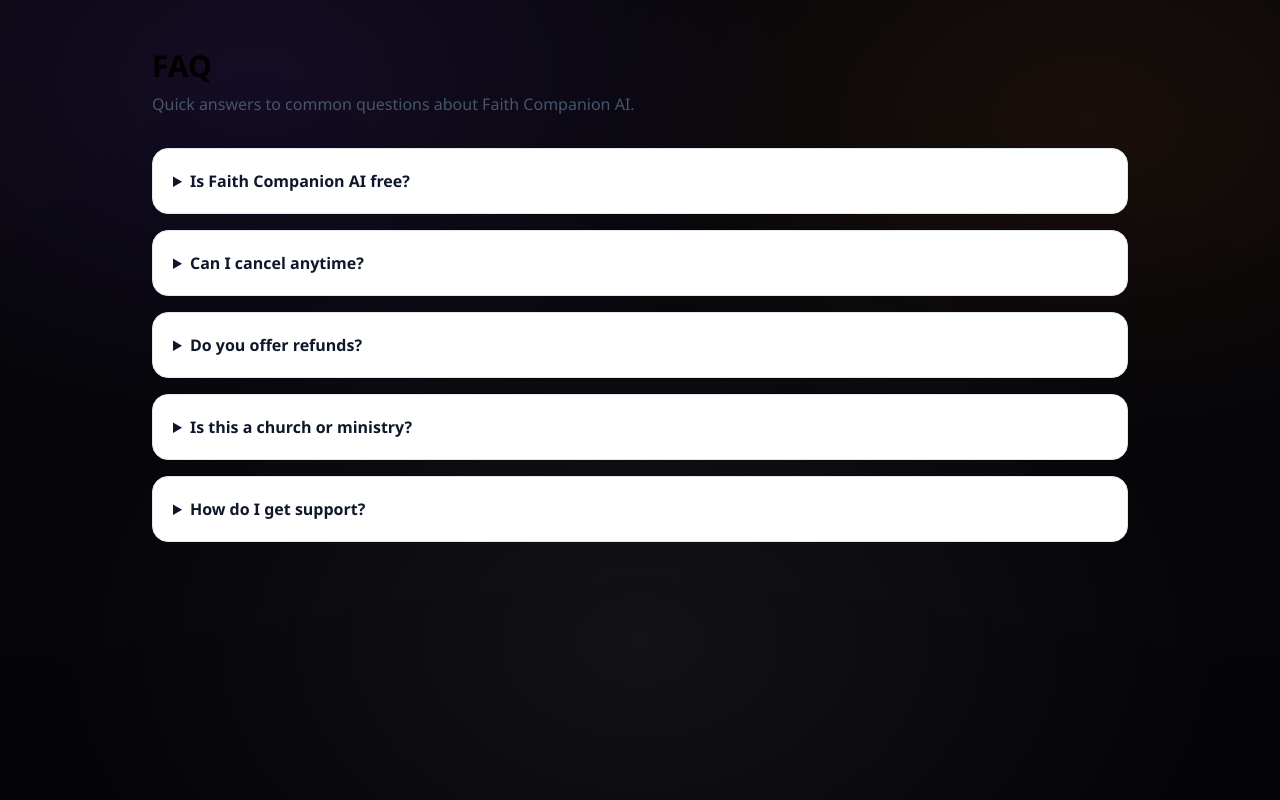
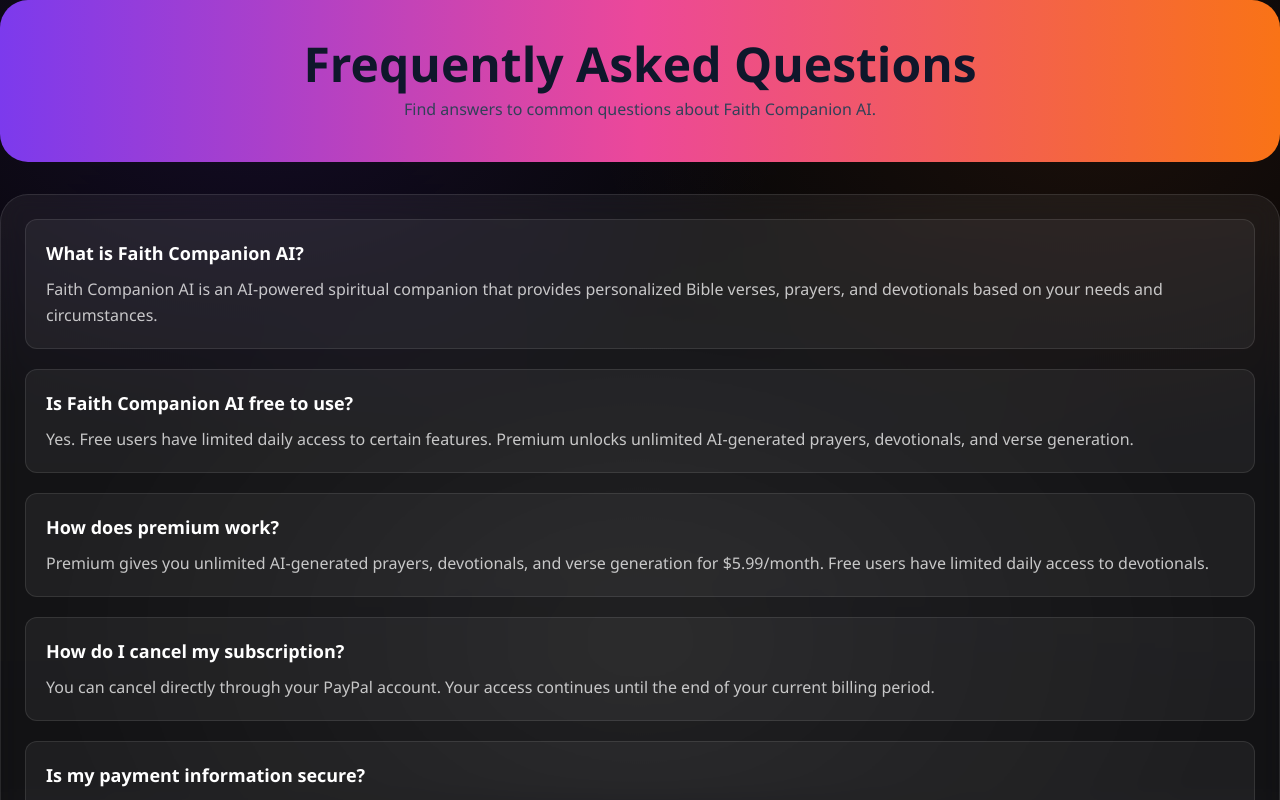
Before and after one commit to Tunjilor/faithcompanionai, a Next.js app: page /faq in a window 1280 px wide. Shown: the top 800 px of the page. Built offline with nearby package versions, Linux system fonts and the light colour scheme.

Commit message:
Update page.tsx

```diff
--- a/src/app/faq/page.tsx
+++ b/src/app/faq/page.tsx
@@ -1,49 +1,122 @@
-export default function FAQPage() {
-  const faqs = [
+import Link from "next/link";
+import BrandHeader from "@/components/BrandHeader";
+
+type FAQ = {
+  q: string;
+  a: string;
+};
+
+const FAQS: FAQ[] = [
   {
-      q: "Is Faith Companion AI free?",
-      a: "Yes. You can use core features for free. Premium unlocks extra limits and upcoming features.",
+    q: "What is Faith Companion AI?",
+    a: "Faith Companion AI is an AI-powered spiritual companion that provides personalized Bible verses, prayers, and devotionals based on your needs and circumstances.",
   },
   {
-      q: "Can I cancel anytime?",
-      a: "Yes. You can cancel your subscription at any time through your PayPal account. Your access stays active until the end of the billing period.",
+    q: "Is Faith Companion AI free to use?",
+    a: "Yes. Free users have limited daily access to certain features. Premium unlocks unlimited AI-generated prayers, devotionals, and verse generation.",
+  },
+  {
+    q: "How does premium work?",
+    a: "Premium gives you unlimited AI-generated prayers, devotionals, and verse generation for $5.99/month. Free users have limited daily access to devotionals.",
+  },
+  {
+    q: "How do I cancel my subscription?",
+    a: "You can cancel directly through your PayPal account. Your access continues until the end of your current billing period.",
+  },
+  {
+    q: "Is my payment information secure?",
+    a: "Yes. All payments are processed by PayPal and never stored by us. Your financial information is completely secure.",
+  },
+  {
+    q: "What Bible translations do you use?",
+    a: "We support KJV, NKJV, NIV, and ESV translations for Bible verses. You can select your preferred translation when generating content.",
+  },
+  {
+    q: "Can I share the content I generate?",
+    a: "Absolutely! We encourage sharing verses, prayers, and devotionals on social media to spread encouragement. Use our built-in sharing buttons or download as images.",
+  },
+  {
+    q: "How accurate are the Bible verses?",
+    a: "Our AI uses real Scripture from trusted Bible translations. However, we always recommend verifying verses with your own Bible for study purposes.",
+  },
+  {
+    q: "Can Faith Companion AI generate prayers for anxiety, healing, or guidance?",
+    a: "Yes. You can choose a topic like anxiety, healing, gratitude, strength, or guidance and generate a Bible-based prayer tailored to your request.",
+  },
+  {
+    q: "Can I save my favorite content?",
+    a: "Yes! Use the 'Save to Favorites' button to store verses, prayers, and devotionals. They're saved in your browser's local storage.",
+  },
+  {
+    q: "Does Faith Companion AI store my prayers or personal data?",
+    a: "Favorites and saved content are stored locally in your browser. Payment information is processed securely by PayPal. If you contact us or subscribe, we may receive your email address.",
+  },
+  {
+    q: "What features do you offer?",
+    a: "We offer daily Bible verses, AI-generated prayers and devotionals, a Prayer Journal to track your prayers, Scripture Memory flashcards, a Prayer Wall for community prayer requests, Bible quizzes, and an AI spiritual chat assistant.",
+  },
+  {
+    q: "What can the AI chat assistant help with?",
+    a: "Our AI assistant provides Bible-based spiritual guidance, answers faith questions, and offers encouragement. It has some limitations and can't perform actions like saving content. For feature requests or suggestions, please use our Contact page.",
   },
   {
     q: "Do you offer refunds?",
-      a: "If something goes wrong or you were charged unexpectedly, contact us and we’ll help make it right.",
+    a: "Due to the instant digital nature of our service, subscriptions are non-refundable. However, you can cancel anytime to prevent future charges.",
   },
   {
-      q: "Is this a church or ministry?",
-      a: "Faith Companion AI is a faith-based tool designed to support Scripture reading and daily habits. It’s not a substitute for pastoral care or medical advice.",
+    q: "Is this a replacement for church or Bible study?",
+    a: "No. Faith Companion AI is a supplement to your spiritual life, not a replacement for community worship, Bible study, or pastoral guidance.",
   },
   {
-      q: "How do I get support?",
-      a: "Use the Contact page (or the Support link once added) and we’ll respond as soon as possible.",
+    q: "Can I use Faith Companion AI on my phone?",
+    a: "Yes — Faith Companion AI is mobile-friendly and works on phones, tablets, and desktop browsers.",
+  },
+  {
+    q: "How do I contact support?",
+    a: "Use the Contact page to reach our support team with questions, feedback, or feature requests.",
   },
 ];
 
+export default function FAQPage() {
   return (
-    <main className="mx-auto max-w-5xl px-6 py-12">
-      <header className="mb-8">
-        <h1 className="text-3xl font-bold">FAQ</h1>
-        <p className="mt-2 max-w-2xl text-slate-600">
-          Quick answers to common questions about Faith Companion AI.
-        </p>
-      </header>
+    <div className="space-y-8">
+      <BrandHeader
+        title="Frequently Asked Questions"
+        subtitle="Find answers to common questions about Faith Companion AI."
+      />
 
-      <div className="space-y-4">
-        {faqs.map((item) => (
-          <details
+      <div className="fc-surface p-6">
+        <div className="space-y-5">
+          {FAQS.map((item) => (
+            <section
               key={item.q}
-            className="rounded-2xl border border-slate-200 bg-white p-5"
+              className="rounded-xl border border-white/10 bg-white/5 p-5"
             >
-            <summary className="cursor-pointer text-base font-semibold text-slate-900">
+              <h2 className="text-base sm:text-lg font-semibold text-white">
                 {item.q}
-            </summary>
-            <p className="mt-3 text-sm leading-relaxed text-slate-700">{item.a}</p>
-          </details>
+              </h2>
+              <p className="mt-2 text-white/75 leading-relaxed">{item.a}</p>
+            </section>
           ))}
         </div>
-    </main>
+      </div>
+
+      {/* CTA */}
+      <div className="fc-surface p-6">
+        <h2 className="text-xl font-semibold text-white">Still have questions?</h2>
+        <p className="mt-2 text-white/75">
+          We&apos;re here to help! Reach out to our support team.
+        </p>
+
+        <div className="mt-4">
+          <Link
+            href="/contact"
+            className="inline-flex items-center justify-center rounded-md bg-gradient-to-r from-purple-600 to-orange-500 px-4 py-2 text-sm font-semibold text-white hover:opacity-95"
+          >
+            Contact Support
+          </Link>
+        </div>
+      </div>
+    </div>
   );
 }
```
Lines whose indentation alone changed are shown as unchanged.
